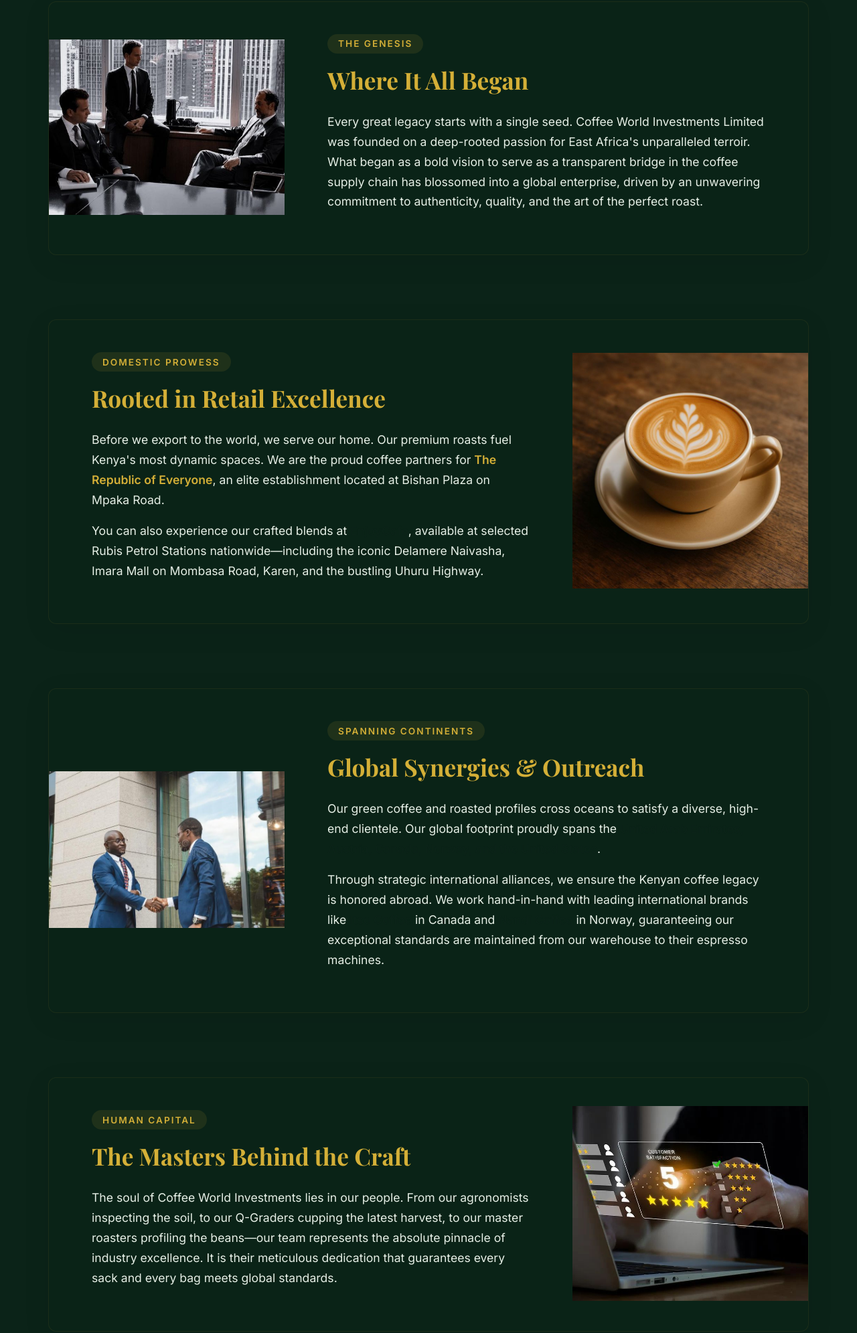
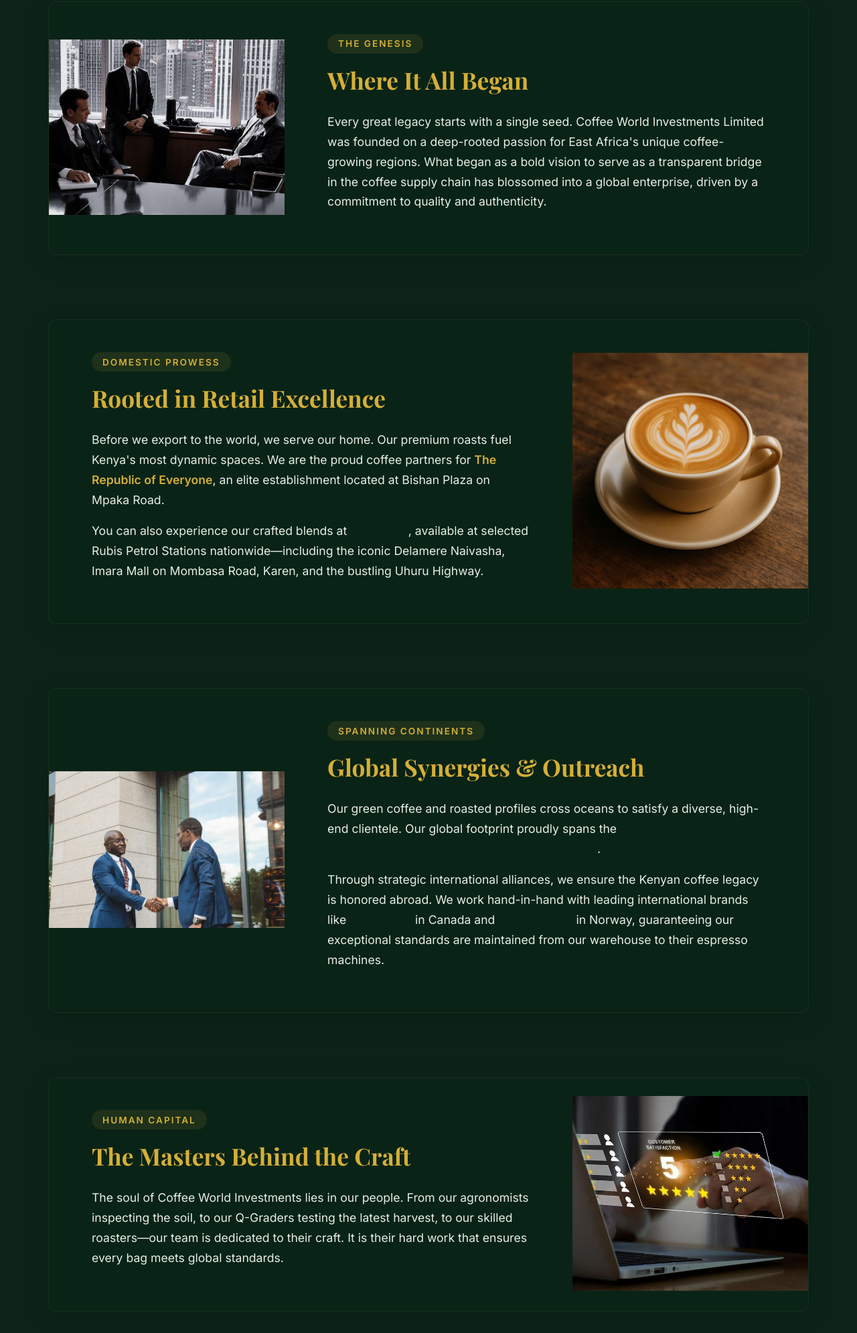
Before and after one commit to otienoronny56-svg/coffee-world, a plain HTML site: page stories.html in a window 1280 px wide. Shown: the part 340-2331 px from the top of the page at 67% size. Drawn offline with nearby package versions, Linux system fonts and the light colour scheme.

Commit message:
Simplify copy: remove 'terroir' and use more realistic English across about, journey, and stories pages

```diff
--- a/stories.html
+++ b/stories.html
@@ -61,7 +61,7 @@
             <div class="feature-text">
                 <div class="card-badge">The Genesis</div>
                 <h2>Where It All Began</h2>
-                <p>Every great legacy starts with a single seed. Coffee World Investments Limited was founded on a deep-rooted passion for East Africa's unparalleled terroir. What began as a bold vision to serve as a transparent bridge in the coffee supply chain has blossomed into a global enterprise, driven by an unwavering commitment to authenticity, quality, and the art of the perfect roast.</p>
+                <p>Every great legacy starts with a single seed. Coffee World Investments Limited was founded on a deep-rooted passion for East Africa's unique coffee-growing regions. What began as a bold vision to serve as a transparent bridge in the coffee supply chain has blossomed into a global enterprise, driven by a commitment to quality and authenticity.</p>
             </div>
         </section>
 
@@ -96,7 +96,7 @@
             <div class="feature-text">
                 <div class="card-badge">Human Capital</div>
                 <h2>The Masters Behind the Craft</h2>
-                <p>The soul of Coffee World Investments lies in our people. From our agronomists inspecting the soil, to our Q-Graders cupping the latest harvest, to our master roasters profiling the beans—our team represents the absolute pinnacle of industry excellence. It is their meticulous dedication that guarantees every sack and every bag meets global standards.</p>
+                <p>The soul of Coffee World Investments lies in our people. From our agronomists inspecting the soil, to our Q-Graders testing the latest harvest, to our skilled roasters—our team is dedicated to their craft. It is their hard work that ensures every bag meets global standards.</p>
             </div>
         </section>
 
```
Also changed, not shown: about.html (+2 -2 lines), journey.html (+1 -1 lines).
